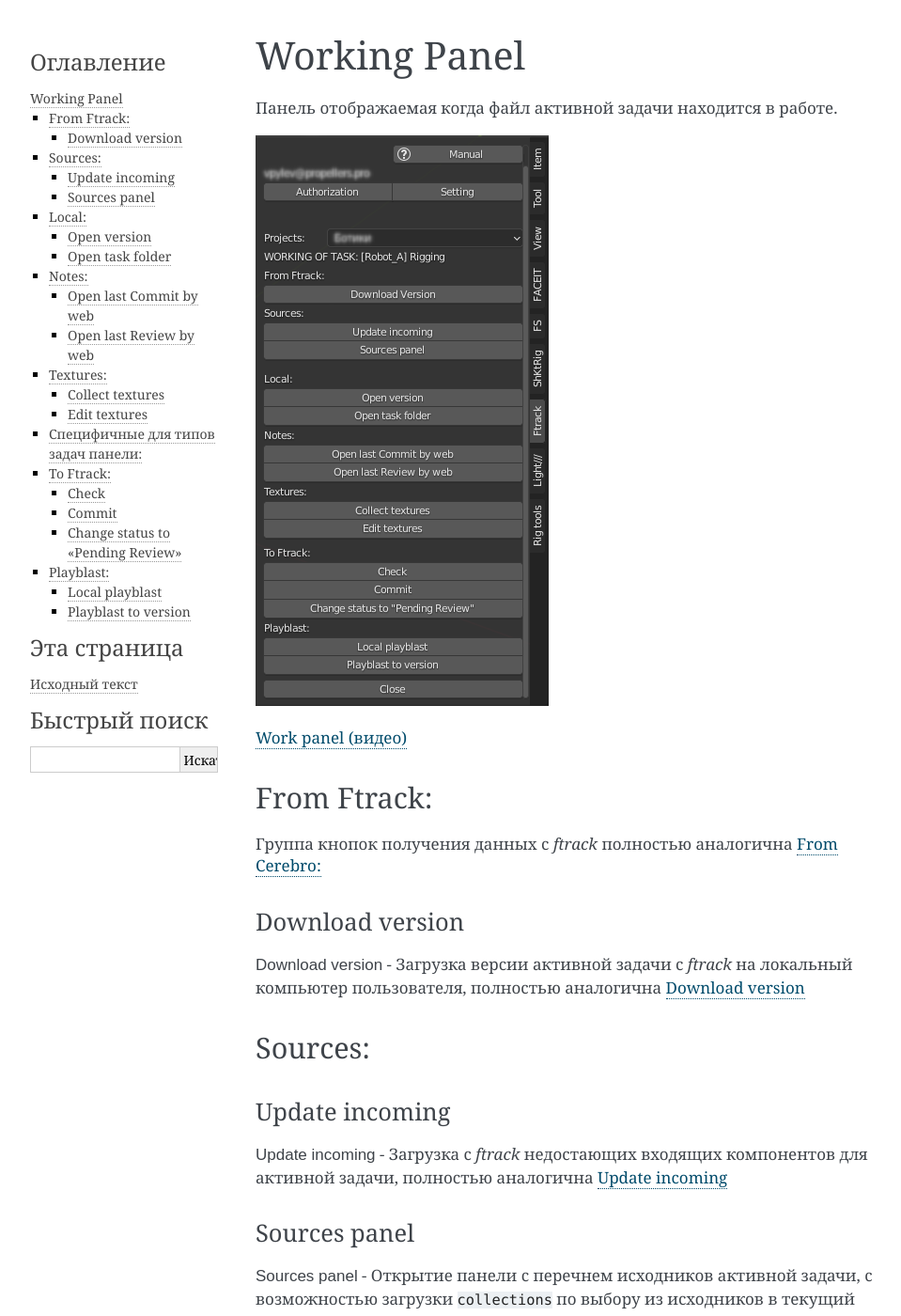
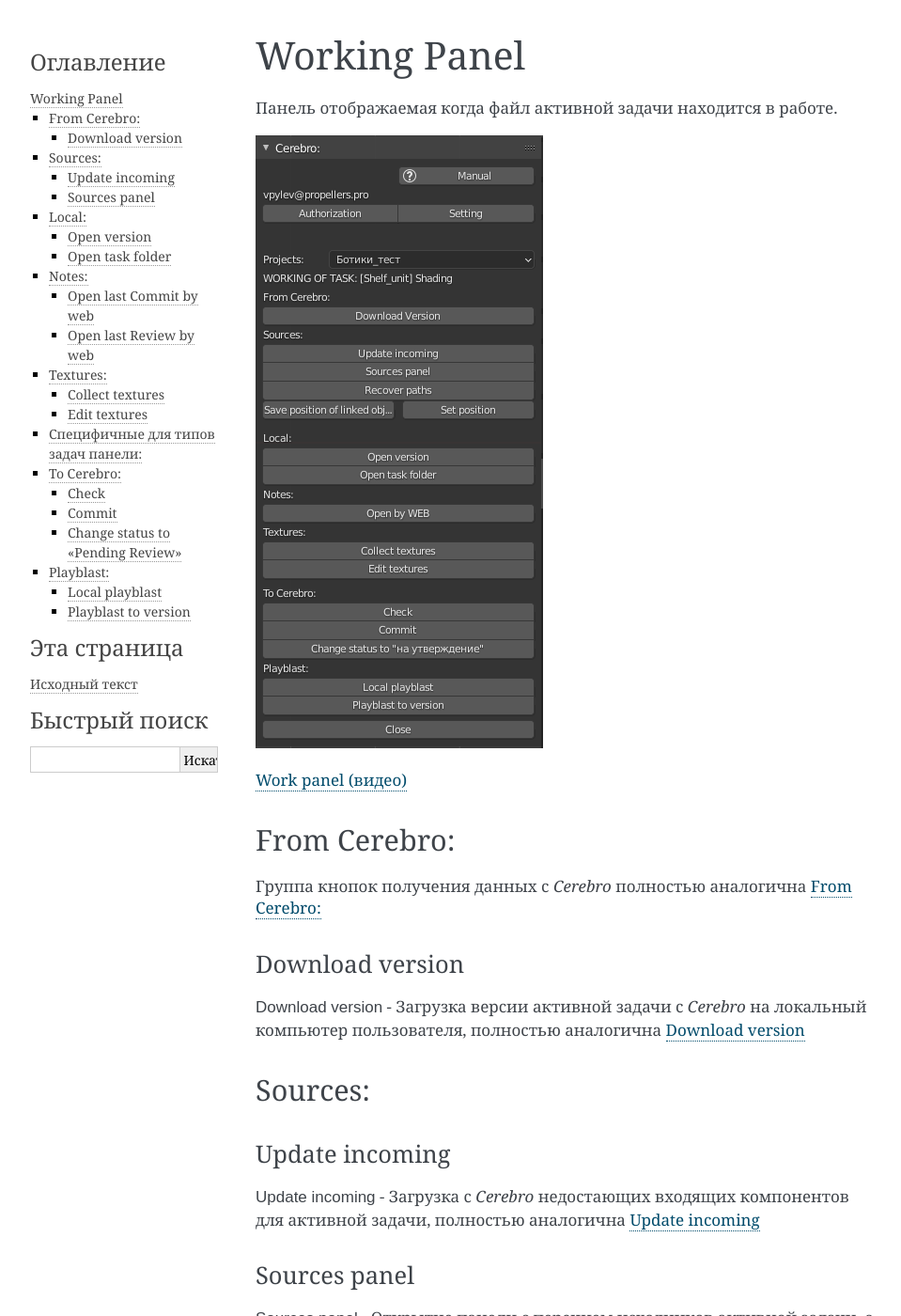
Before and after one commit to volodya-renderberg/cerebro-b3d-connect-manual, a Sphinx documentation site: the page built from docs/source/manual/work_panel.rst, in a window 1280 px wide and 1400 px high. Shown: the whole window at 94% size, without its empty margins (148-1107 px from the left). Built offline with Sphinx 7.4.7, drawn with Linux system fonts in a browser that asks for light colours; some of the changed text lies outside the part shown.

Commit message:
Working Panel - start

```diff
--- a/docs/source/manual/check_panel.rst
+++ b/docs/source/manual/check_panel.rst
@@ -8,7 +8,7 @@
 .. image:: ../_static/images/check_panel.png
 
 
-.. _check_panel_ftrack:
+.. _check_panel_cerebro:
 
 From Ftrack:
 ------------
--- a/docs/source/manual/video.rst
+++ b/docs/source/manual/video.rst
@@ -2,6 +2,8 @@
 
 Видео Инструкции
 ================
+
+.. note:: Инструкции записаны для *Ftrack*, но принцип и функционал в большенстве случаев тот же.
 
 * `Общий обзор <https://youtu.be/R-c-LF7VbWM>`_
 
--- a/docs/source/manual/work_panel.rst
+++ b/docs/source/manual/work_panel.rst
@@ -9,19 +9,19 @@
 
 `Work panel (видео) <https://youtu.be/43lPkwNfywU>`_
 
-.. _work_panel_ftrack:
+.. _work_panel_cerebro:
 
-From Ftrack:
-------------
+From Cerebro:
+-------------
 
-Группа кнопок получения данных с *ftrack* полностью аналогична :ref:`selected_panel_cerebro`
+Группа кнопок получения данных с *Cerebro* полностью аналогична :ref:`selected_panel_cerebro`
 
 .. _work_panel_download_version:
 
 Download version
 ~~~~~~~~~~~~~~~~
 
-:guilabel:`Download version` - Загрузка версии активной задачи с *ftrack* на локальный компьютер пользователя, полностью аналогична :ref:`selected_panel_download_version`
+:guilabel:`Download version` - Загрузка версии активной задачи с *Cerebro* на локальный компьютер пользователя, полностью аналогична :ref:`selected_panel_download_version`
 
 .. _work_panel_sources:
 
@@ -33,7 +33,7 @@
 Update incoming
 ~~~~~~~~~~~~~~~
 
-:guilabel:`Update incoming` - Загрузка с *ftrack* недостающих входящих компонентов для активной задачи, полностью аналогична :ref:`selected_panel_update_incoming`
+:guilabel:`Update incoming` - Загрузка с *Cerebro* недостающих входящих компонентов для активной задачи, полностью аналогична :ref:`selected_panel_update_incoming`
 
 .. _work_panel_sources_panel:
 
@@ -126,10 +126,10 @@
    work_panel/animatic_tools
 
 
-.. _work_panel_to_ftrack:
+.. _work_panel_to_cerebro:
 
-To Ftrack:
-----------
+To Cerebro:
+-----------
 
 .. _work_panel_check:
 
@@ -147,7 +147,7 @@
 Commit
 ~~~~~~
 
-:guilabel:`Commit` - Фиксация изменений **top** версии, создание новой локальной версии, запуск фоновой загрузки версии на *ftrack*.
+:guilabel:`Commit` - Фиксация изменений **top** версии, создание новой локальной версии, запуск фоновой загрузки версии на *Cerebro*.
 
 * Если поставить галочку ``To Review`` то статус задачи изменится на *Pending Review* и создаваемая версия также будет в этом статусе.
 
@@ -166,7 +166,7 @@
 Playblast:
 ----------
 
-Создание и отправка версий плейбластов на *ftrack* с настройками проекта и шота.
+Создание и отправка версий плейбластов на *Cerebro* с настройками проекта и шота.
 
 .. image:: ../_static/images/working_panel_playblast.png
 
```
Also changed, not shown: docs/source/_static/images/working_panel.png.
